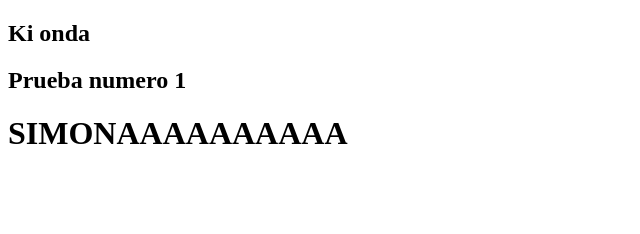
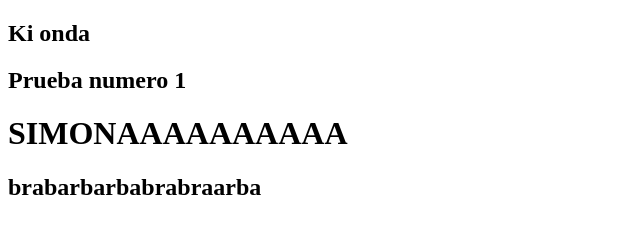
Before and after one commit to MarcoPQ270/Pruebas, a plain HTML site: page index.html in a window 1280 px wide. Shown: the whole page, without its empty margins (0-640 px from the left). Drawn offline with Linux system fonts and the light colour scheme.

Commit message:
nueva rama

```diff
--- a/index.html
+++ b/index.html
@@ -10,5 +10,6 @@
     <h2>Ki onda</h2>
     <h2>Prueba numero 1</h2>
     <h1>SIMONAAAAAAAAAA</h1>
+    <h2>brabarbarbabrabraarba</h2>
 </body>
 </html>
```
